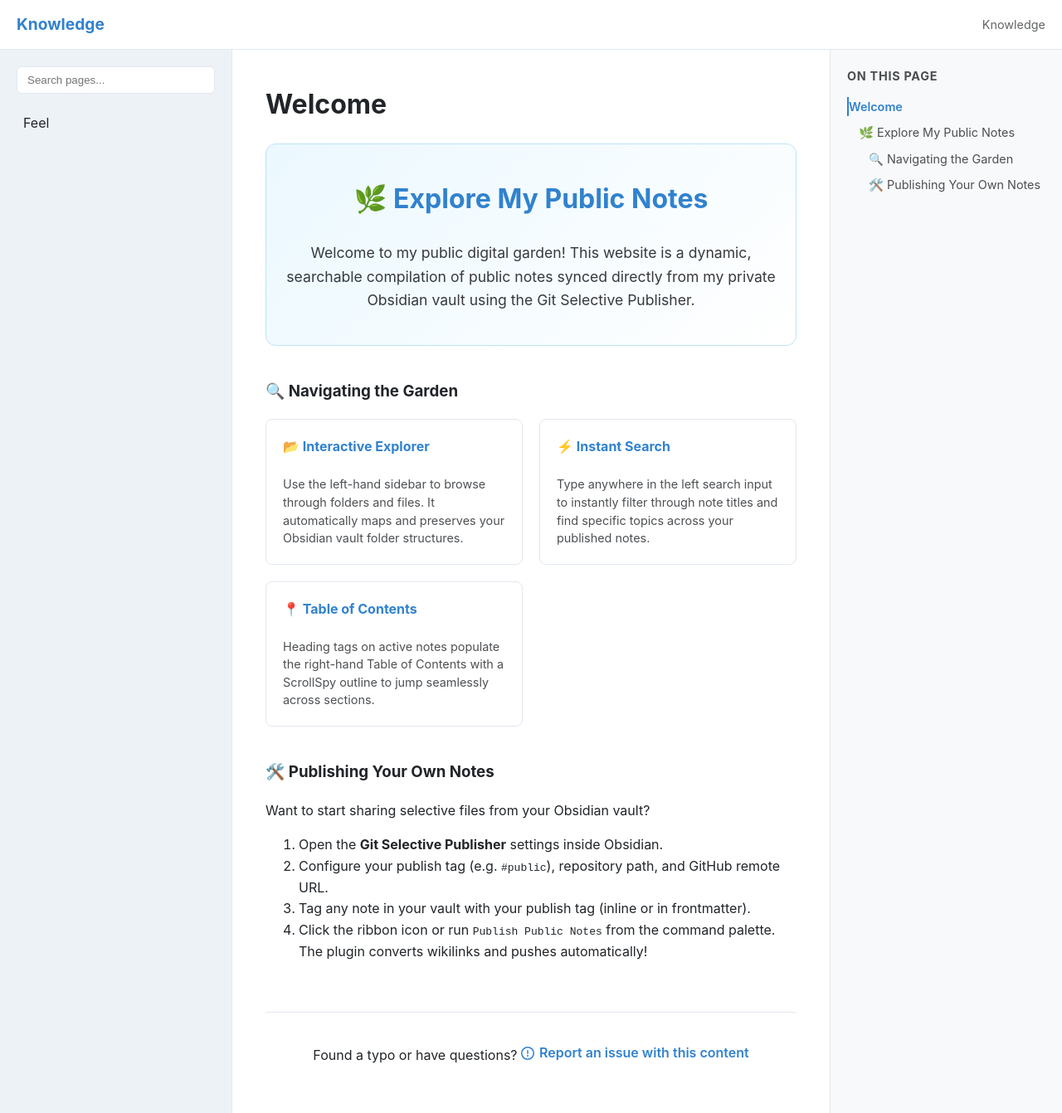
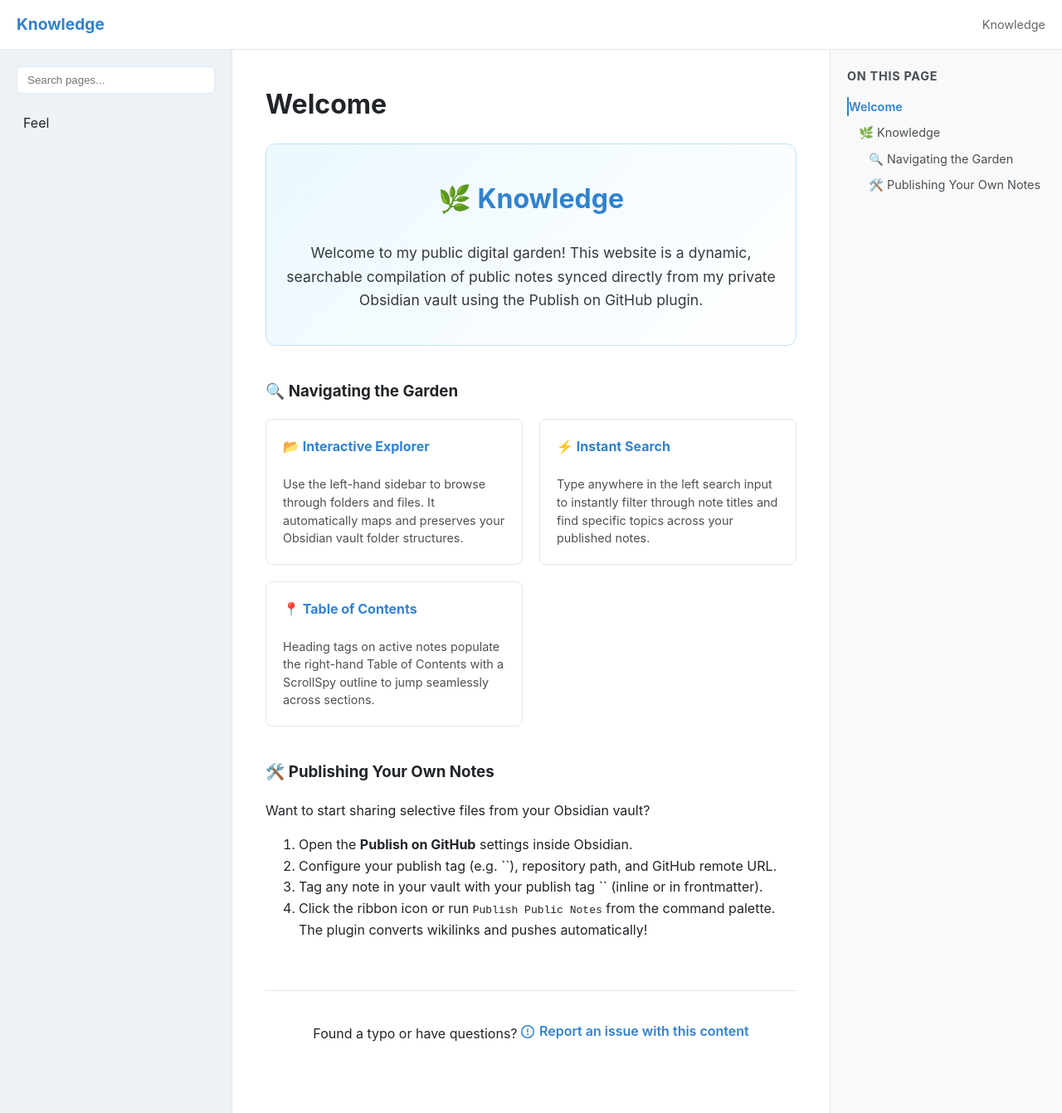
Before and after one commit to Fleker/obsidian-knowledge, a Jekyll site: the page built from index.md, in a window 1280 px wide and 1342 px high. Shown: the whole window at 83% size. Built offline with Jekyll 4.4.1, drawn with Linux system fonts in a browser that asks for light colours.

Commit message:
Publish [2026-07-20 23:06]: +0 ~1 -0
Detailed Site Changes:

Modified:
  - index.md

```diff
--- a/index.md
+++ b/index.md
@@ -4,9 +4,9 @@ title: "Welcome"
 ---
 
 <div class="welcome-hero" style="padding: 40px 20px; text-align: center; background: linear-gradient(135deg, var(--badge-bg) 0%, transparent 100%); border-radius: 12px; margin-bottom: 40px; border: 1px solid var(--badge-border);">
-  <h2 style="font-size: 2.0rem; margin-top: 0; color: var(--primary-color);">🌿 Explore My Public Notes</h2>
+  <h2 style="font-size: 2.0rem; margin-top: 0; color: var(--primary-color);">🌿 {{ site.title }}</h2>
   <p style="font-size: 1.1rem; opacity: 0.9; max-width: 600px; margin: 15px auto 0;">
-    Welcome to my public digital garden! This website is a dynamic, searchable compilation of public notes synced directly from my private Obsidian vault using the Git Selective Publisher.
+    Welcome to my public digital garden! This website is a dynamic, searchable compilation of public notes synced directly from my private Obsidian vault using the Publish on GitHub plugin.
   </p>
 </div>
 
@@ -36,7 +36,7 @@ title: "Welcome"
 ### 🛠️ Publishing Your Own Notes
 
 Want to start sharing selective files from your Obsidian vault?
-1. Open the **Git Selective Publisher** settings inside Obsidian.
-2. Configure your publish tag (e.g. `#public`), repository path, and GitHub remote URL.
-3. Tag any note in your vault with your publish tag (inline or in frontmatter).
+1. Open the **Publish on GitHub** settings inside Obsidian.
+2. Configure your publish tag (e.g. `{{ site.publish_tag }}`), repository path, and GitHub remote URL.
+3. Tag any note in your vault with your publish tag `{{ site.publish_tag }}` (inline or in frontmatter).
 4. Click the ribbon icon or run `Publish Public Notes` from the command palette. The plugin converts wikilinks and pushes automatically!
```
